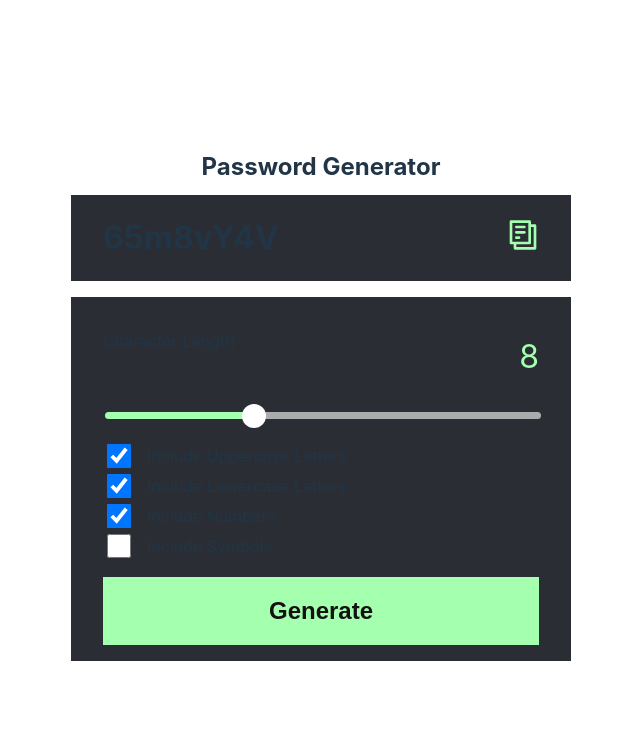
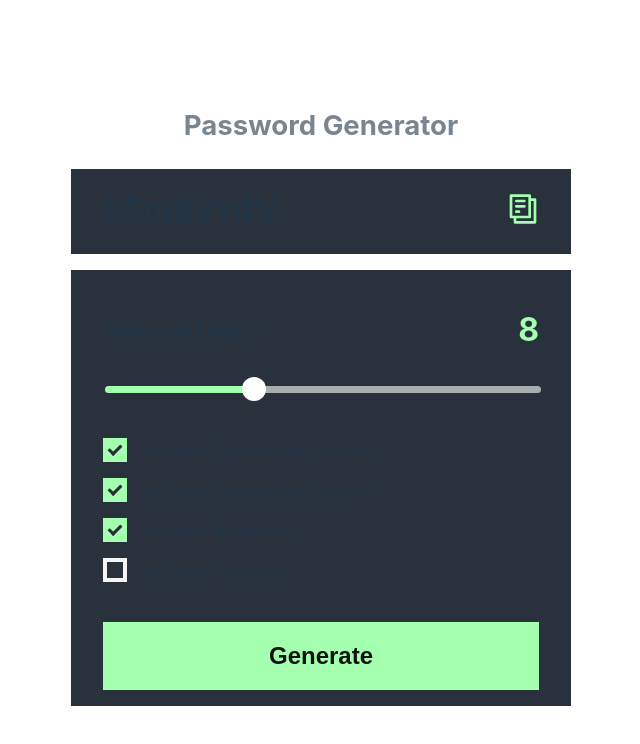
Before and after one commit to jueet/password-generator, a React (Vite) app: page / in a window 1280 px wide. Shown: the top 744 px of the page, without its empty margins (319-959 px from the left). Built offline with nearby package versions, Linux system fonts and the light colour scheme.

Commit message:
Added styles to checkboxes

```diff
--- a/src/App.css
+++ b/src/App.css
@@ -10,11 +10,12 @@
 
 .App {
   width: 500px;
+  font-size: 1.15rem;
 }
 
 .card {
   padding: 1rem 2rem;
-  background-color: var(--gray);
+  background-color: #29323c;
 }
 
 .pass {
@@ -28,14 +29,14 @@
 
 .pass-text {
   font-size: 2rem;
-  font-weight: bold;
+  font-weight: 700;
 }
 
 .list {
   display: flex;
   flex-direction: column;
   align-items: flex-start;
-  margin: 1rem 0;
+  margin: 2rem 0;
 }
 
 .btn {
@@ -74,6 +75,8 @@
   display: flex;
   flex-direction: row;
   justify-content: space-between;
+  align-items: center;
+  font-weight: 700;
   padding: 0;
   width: 100%;
 }
@@ -125,3 +128,16 @@ input[type="checkbox" i] {
 input[type="checkbox" i]:checked {
   background: var(--neon-green);
 }
+
+h1 {
+  font-size: 1.25rem;
+  margin-bottom: 2rem;
+  opacity: 60%;
+}
+
+@media (prefers-color-scheme: light) {
+  :root {
+    color: #213547;
+    background-color: #ffffff;
+  }
+}
--- /dev/null
+++ b/src/components/Checkbox.module.css
@@ -0,0 +1,55 @@
+.container {
+  cursor: pointer;
+  padding: 0.5rem 0;
+}
+
+.container input {
+  display: none;
+  cursor: pointer;
+  height: 0;
+  width: 0;
+}
+
+.checkmark {
+  display: block;
+  height: 1rem;
+  width: 1rem;
+  margin-right: 1rem;
+  background-color: inherit;
+  border: 4px solid whitesmoke;
+}
+
+/* On mouse-over, add a grey background color */
+.container:hover input~.checkmark {
+  border-color: var(--neon-green);
+}
+
+/* When the checkbox is checked, add a blue background */
+.container input:checked~.checkmark {
+  background-color: var(--neon-green);
+  border-color: var(--neon-green);
+}
+
+/* Create the checkmark/indicator (hidden when not checked) */
+.checkmark:after {
+  content: "";
+  position: absolute;
+  display: none;
+}
+
+/* Show the checkmark when checked */
+.container input:checked~.checkmark:after {
+  display: block;
+}
+
+/* Style the checkmark/indicator */
+.container .checkmark:after {
+  width: 5px;
+  height: 10px;
+  margin-left: 4px;
+  border: solid var(--gray);
+  border-width: 0 3px 3px 0;
+  -webkit-transform: rotate(45deg);
+  -ms-transform: rotate(45deg);
+  transform: rotate(45deg);
+}
--- a/src/components/Checkbox.tsx
+++ b/src/components/Checkbox.tsx
@@ -1,3 +1,5 @@
+import styles from "./Checkbox.module.css";
+
 interface CheckboxProps {
   isChecked: boolean;
   onChange: (value: boolean) => void;
@@ -8,7 +10,7 @@ interface CheckboxProps {
 function Checkbox({ isChecked, onChange, text, id }: CheckboxProps) {
   return (
     <>
-      <label htmlFor={id}>
+      <label htmlFor={id} className={styles.container}>
         <input
           type="checkbox"
           name={id}
@@ -16,6 +18,7 @@ function Checkbox({ isChecked, onChange, text, id }: CheckboxProps) {
           checked={isChecked}
           onChange={(e) => onChange(!isChecked)}
         />
+        <span className={styles.checkmark}></span>
         {text}
       </label>
     </>
```
